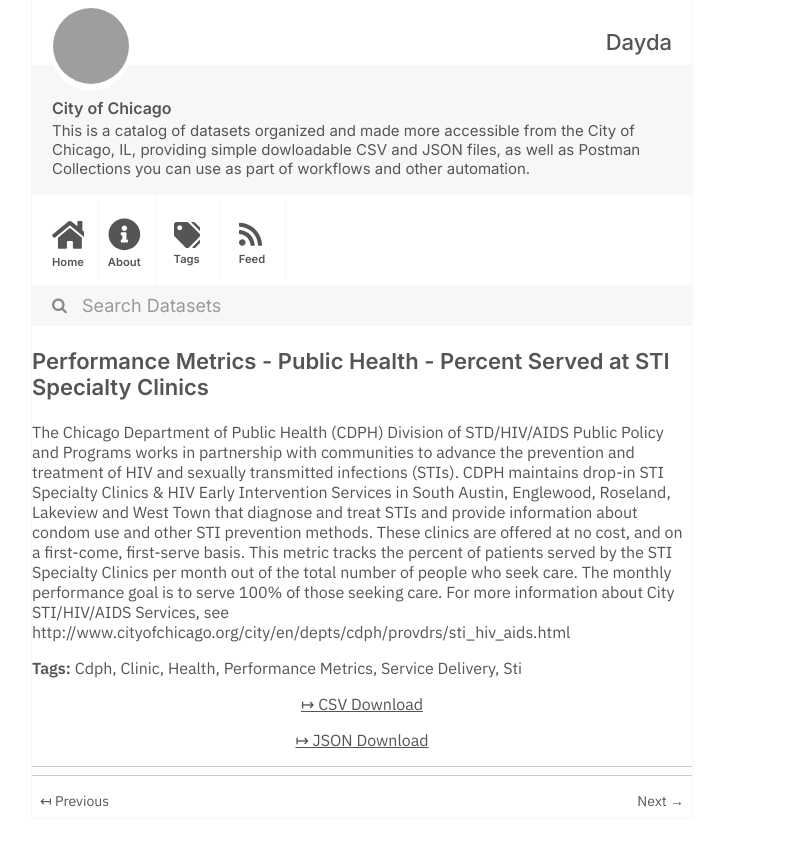
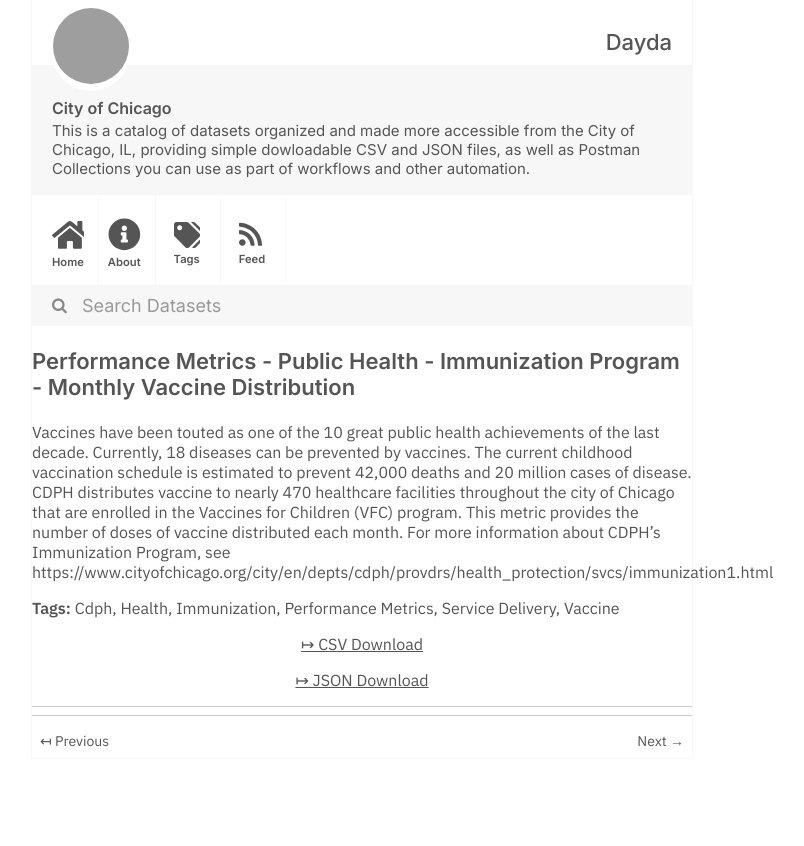
Before and after one commit to dayda-entities/city-of-chicago, a Jekyll site: the page built from _posts/2020-11-10-performance-metrics-public-hea.md, in a window 1280 px wide, cut to the strip 0-846 px from the top of the page. Shown: the whole strip, without its empty margins (278-1082 px from the left). Built offline with Jekyll 4.4.1, drawn with Linux system fonts in a browser that asks for light colours; grey boxes are pictures that could not be loaded.

Commit message:
Publish Data

```diff
--- a/_posts/2020-11-10-performance-metrics-public-hea.md
+++ b/_posts/2020-11-10-performance-metrics-public-hea.md
@@ -1,23 +1,25 @@
 ---
-title: Performance Metrics - Public Health - Percent Served at STI Specialty Clinics
-created: '2020-11-10T16:54:26.286692'
-modified: '2020-11-10T16:54:26.286700'
+title: >-
+  Performance Metrics - Public Health - Immunization Program - Monthly Vaccine
+  Distribution
+created: '2020-11-10T16:54:30.680491'
+modified: '2020-11-10T16:54:30.680498'
 state: active
 type: dataset
 tags:
   - Cdph
-  - Clinic
   - Health
+  - Immunization
   - Performance Metrics
   - Service Delivery
-  - Sti
+  - Vaccine
 groups:
   - Local Government
 csv_url: >-
-  https://data.cityofchicago.org/api/views/5t3t-6y9q/rows.csv?accessType=DOWNLOAD
+  https://data.cityofchicago.org/api/views/7g62-yrf5/rows.csv?accessType=DOWNLOAD
 json_url: >-
-  https://data.cityofchicago.org/api/views/5t3t-6y9q/rows.json?accessType=DOWNLOAD
+  https://data.cityofchicago.org/api/views/7g62-yrf5/rows.json?accessType=DOWNLOAD
 layout: post
 
 ---
-The Chicago Department of Public Health (CDPH) Division of STD/HIV/AIDS Public Policy and Programs works in partnership with communities to advance the prevention and treatment of HIV and sexually transmitted infections (STIs).  CDPH maintains drop-in STI Specialty Clinics & HIV Early Intervention Services in South Austin, Englewood, Roseland, Lakeview and West Town that diagnose and treat STIs and provide information about condom use and other STI prevention methods.  These clinics are offered at no cost, and on a first-come, first-serve basis.  This metric tracks the percent of patients served by the STI Specialty Clinics per month out of the total number of people who seek care.  The monthly performance goal is to serve 100% of those seeking care.  For more information about City STI/HIV/AIDS Services, see http://www.cityofchicago.org/city/en/depts/cdph/provdrs/sti_hiv_aids.html
+Vaccines have been touted as one of the 10 great public health achievements of the last decade. Currently, 18 diseases can be prevented by vaccines. The current childhood vaccination schedule is estimated to prevent 42,000 deaths and 20 million cases of disease. CDPH distributes vaccine to nearly 470 healthcare facilities throughout the city of Chicago that are enrolled in the Vaccines for Children (VFC) program.  This metric provides the number of doses of vaccine distributed each month. For more information about CDPH’s Immunization Program, see https://www.cityofchicago.org/city/en/depts/cdph/provdrs/health_protection/svcs/immunization1.html
```
